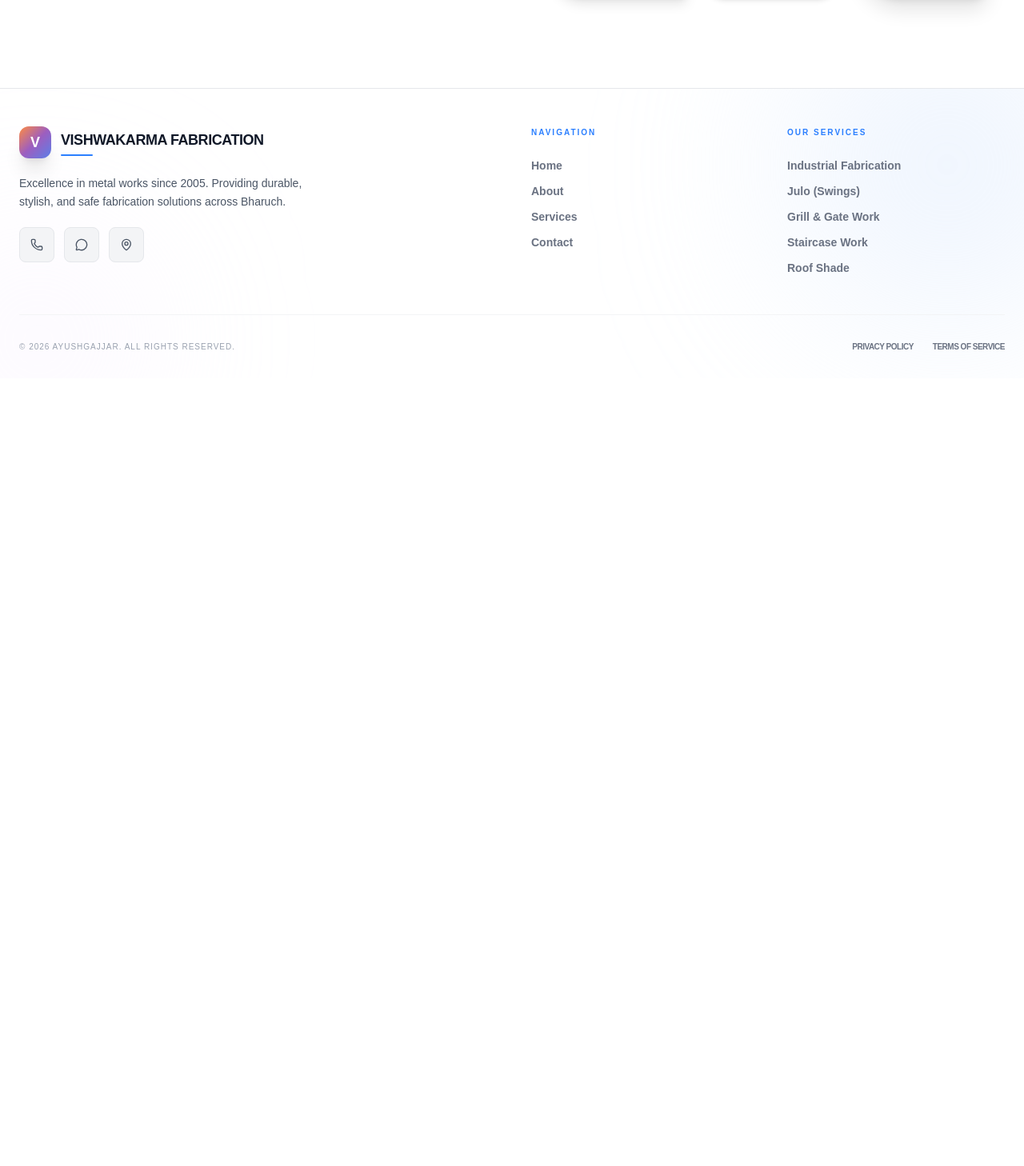
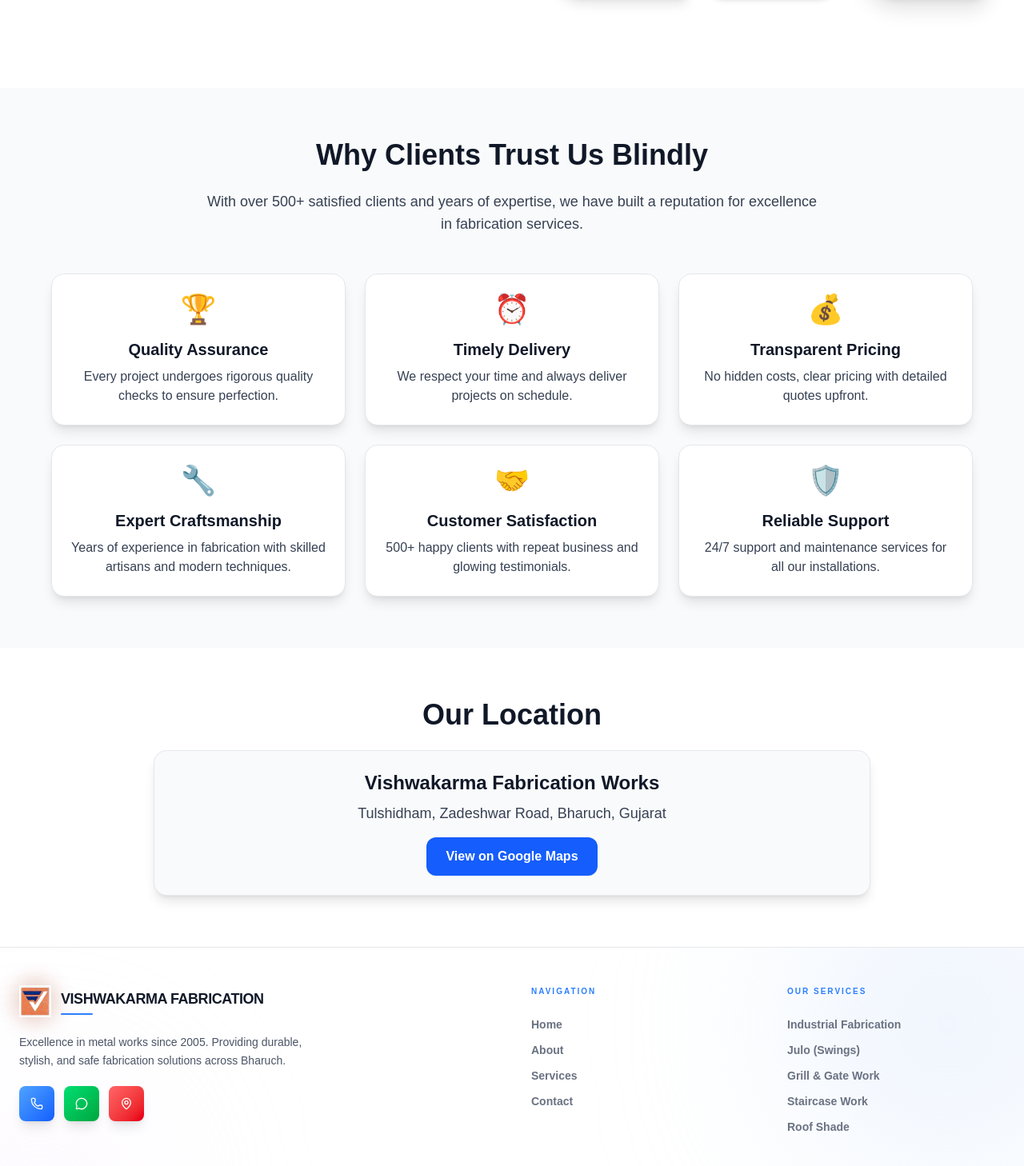
Before and after one commit to stockbuddy07/Vishwakarma_Fabrication_Works, a Next.js app: page /about in a window 1280 px wide. Shown: the part 852-2310 px from the top of the page at 80% size. Before the commit the page ends 1325 px from the top, so only its background shows below. Built offline with nearby package versions, Linux system fonts and the light colour scheme.

Commit message:
commit bug fix

```diff
--- a/app/about/page.tsx
+++ b/app/about/page.tsx
@@ -20,6 +20,63 @@ export default function AboutPage() {
 
       <main className="pt-8">
         <About />
+
+        {/* Trust Section */}
+        <section className={`py-16 px-6 ${darkMode ? 'bg-gray-900' : 'bg-gray-50'}`}>
+          <div className="max-w-6xl mx-auto text-center">
+            <h2 className={`text-3xl md:text-4xl font-black mb-6 ${darkMode ? 'text-gray-100' : 'text-gray-900'}`}>
+              Why Clients Trust Us Blindly
+            </h2>
+            <p className={`text-lg mb-12 max-w-3xl mx-auto ${darkMode ? 'text-gray-300' : 'text-gray-700'}`}>
+              With over 500+ satisfied clients and years of expertise, we have built a reputation for excellence in fabrication services.
+            </p>
+            <div className="grid grid-cols-1 md:grid-cols-3 gap-6">
+              {[
+                { icon: '🏆', title: 'Quality Assurance', description: 'Every project undergoes rigorous quality checks to ensure perfection.' },
+                { icon: '⏰', title: 'Timely Delivery', description: 'We respect your time and always deliver projects on schedule.' },
+                { icon: '💰', title: 'Transparent Pricing', description: 'No hidden costs, clear pricing with detailed quotes upfront.' },
+                { icon: '🔧', title: 'Expert Craftsmanship', description: 'Years of experience in fabrication with skilled artisans and modern techniques.' },
+                { icon: '🤝', title: 'Customer Satisfaction', description: '500+ happy clients with repeat business and glowing testimonials.' },
+                { icon: '🛡️', title: 'Reliable Support', description: '24/7 support and maintenance services for all our installations.' }
+              ].map((item, index) => (
+                <div key={index} className={`p-6 rounded-2xl shadow-lg ${darkMode ? 'bg-gray-800 border border-gray-700' : 'bg-white border border-gray-200'}`}>
+                  <div className="text-4xl mb-4">{item.icon}</div>
+                  <h3 className={`text-xl font-bold mb-2 ${darkMode ? 'text-gray-100' : 'text-gray-900'}`}>
+                    {item.title}
+                  </h3>
+                  <p className={`${darkMode ? 'text-gray-300' : 'text-gray-700'}`}>
+                    {item.description}
+                  </p>
+                </div>
+              ))}
+            </div>
+          </div>
+        </section>
+
+        {/* Location Section */}
+        <section className={`py-16 px-6 ${darkMode ? 'bg-gray-800' : 'bg-white'}`}>
+          <div className="max-w-4xl mx-auto text-center">
+            <h2 className={`text-3xl md:text-4xl font-black mb-6 ${darkMode ? 'text-gray-100' : 'text-gray-900'}`}>
+              Our Location
+            </h2>
+            <div className={`p-6 rounded-2xl shadow-lg ${darkMode ? 'bg-gray-700 border border-gray-600' : 'bg-gray-50 border border-gray-200'}`}>
+              <h3 className={`text-xl md:text-2xl font-bold mb-2 ${darkMode ? 'text-gray-100' : 'text-gray-900'}`}>
+                Vishwakarma Fabrication Works
+              </h3>
+              <p className={`text-lg mb-4 ${darkMode ? 'text-gray-300' : 'text-gray-700'}`}>
+                Tulshidham, Zadeshwar Road, Bharuch, Gujarat
+              </p>
+              <a
+                href="https://maps.app.goo.gl/rQmRBqaySfEfhzXk7"
+                target="_blank"
+                rel="noopener noreferrer"
+                className="inline-flex items-center gap-2 px-6 py-3 bg-blue-600 text-white rounded-xl font-bold hover:bg-blue-700 transition-colors"
+              >
+                View on Google Maps
+              </a>
+            </div>
+          </div>
+        </section>
       </main>
 
       <Footer />
--- a/app/components/Footer.tsx
+++ b/app/components/Footer.tsx
@@ -1,5 +1,6 @@
 'use client';
 
+import Image from 'next/image';
 import { Phone, MessageCircle, MapPin } from 'lucide-react';
 import { useTheme } from '../context/ThemeContext';
 
@@ -25,13 +26,21 @@ const Footer = ({}: FooterProps) => {
           {/* Company Info */}
           <div className="sm:col-span-2 lg:col-span-6 space-y-5">
             <div className="flex items-center gap-3">
-              <div
-                className="w-10 h-10 rounded-xl flex items-center justify-center shadow-xl shrink-0 scale-90 md:scale-100"
-                style={{
-                  background: 'linear-gradient(135deg, #FF8C42 0%, #9D5EBF 50%, #5B7FE8 100%)',
-                }}
-              >
-                <span className="text-white font-black text-lg">V</span>
+              <div className="relative group">
+                {/* Enhanced Glow Effect */}
+                <div className="absolute -inset-2 bg-orange-800 rounded-full blur-md opacity-20 group-hover:opacity-60 transition duration-1000 group-hover:duration-200 animate-pulse"></div>
+
+                {/* Logo Container */}
+                <div className="relative w-10 h-10 flex items-center justify-center">
+                  <Image
+                    src="/images/Vishwakarma_Fabrication_card_logo.jpg"
+                    alt="Vishwakarma Fabrication Logo"
+                    className="w-full h-full object-contain"
+                    width={40}
+                    height={40}
+                    priority
+                  />
+                </div>
               </div>
               <div>
                 <h2 className="font-black text-lg tracking-tight uppercase">
@@ -46,32 +55,35 @@ const Footer = ({}: FooterProps) => {
               stylish, and safe fabrication solutions across Bharuch.
             </p>
 
-            {/* Social Icons with "Glass" effect */}
+            {/* Social Icons - Modern Square Buttons with Cool Effects */}
             <div className="flex gap-3">
               <a
                 href="tel:+919898740255"
                 aria-label="Call us"
-                className="w-11 h-11 rounded-lg flex items-center justify-center transition-all hover:-translate-y-1 bg-gray-100 border border-gray-200 hover:bg-blue-600 text-gray-600 hover:text-white"
+                className="group relative w-11 h-11 flex items-center justify-center transition-all duration-300 hover:scale-110 bg-gradient-to-br from-blue-400 to-blue-600 hover:from-blue-500 hover:to-blue-700 text-white shadow-lg hover:shadow-blue-500/50 rounded-lg overflow-hidden"
               >
-                <Phone size={16} aria-hidden="true" />
+                <div className="absolute inset-0 bg-gradient-to-br from-blue-300 to-blue-500 opacity-0 group-hover:opacity-100 transition-opacity duration-300"></div>
+                <Phone size={16} className="relative z-10 transition-transform group-hover:scale-110" aria-hidden="true" />
               </a>
               <a
                 href="https://wa.me/919898740255"
                 target="_blank"
                 rel="noopener noreferrer"
                 aria-label="Contact us on WhatsApp"
-                className="w-11 h-11 rounded-lg flex items-center justify-center transition-all hover:-translate-y-1 bg-gray-100 border border-gray-200 hover:bg-blue-600 text-gray-600 hover:text-white"
+                className="group relative w-11 h-11 flex items-center justify-center transition-all duration-300 hover:scale-110 bg-gradient-to-br from-green-400 to-green-600 hover:from-green-500 hover:to-green-700 text-white shadow-lg hover:shadow-green-500/50 rounded-lg overflow-hidden"
               >
-                <MessageCircle size={16} aria-hidden="true" />
+                <div className="absolute inset-0 bg-gradient-to-br from-green-300 to-green-500 opacity-0 group-hover:opacity-100 transition-opacity duration-300"></div>
+                <MessageCircle size={16} className="relative z-10 transition-transform group-hover:scale-110" aria-hidden="true" />
               </a>
               <a
                 href="https://www.google.com/maps/search/?api=1&query=Vishwakarma+Fabrication+Works+Bharuch"
                 target="_blank"
                 rel="noopener noreferrer"
                 aria-label="View location on Google Maps"
-                className="w-11 h-11 rounded-lg flex items-center justify-center transition-all hover:-translate-y-1 bg-gray-100 border border-gray-200 hover:bg-blue-600 text-gray-600 hover:text-white"
+                className="group relative w-11 h-11 flex items-center justify-center transition-all duration-300 hover:scale-110 bg-gradient-to-br from-red-400 to-red-600 hover:from-red-500 hover:to-red-700 text-white shadow-lg hover:shadow-red-500/50 rounded-lg overflow-hidden"
               >
-                <MapPin size={16} aria-hidden="true" />
+                <div className="absolute inset-0 bg-gradient-to-br from-red-300 to-red-500 opacity-0 group-hover:opacity-100 transition-opacity duration-300"></div>
+                <MapPin size={16} className="relative z-10 transition-transform group-hover:scale-110" aria-hidden="true" />
               </a>
             </div>
           </div>
--- a/app/components/Hero.tsx
+++ b/app/components/Hero.tsx
@@ -27,17 +27,17 @@ const Hero = ({}: HeroProps) => {
             <Image
               src="/images/Vishwakarma_Fabrication_card.jpg"
               alt="Vishwakarma Fabrication Works"
-              width={600}
-              height={300}
+              width={650}
+              height={350}
               priority
               quality={85}
-              className="max-w-full max-h-[40vh] md:max-h-[45vh] w-auto h-auto block object-contain"
-              sizes="(max-width: 768px) 100vw, (max-width: 1200px) 90vw, 600px"
+              className="max-w-full max-h-[45vh] md:max-h-[40vh] lg:max-h-[35vh] w-auto h-auto block object-contain"
+              sizes="(max-width: 768px) 100vw, (max-width: 1200px) 90vw, 700px"
             />
             <a
               href="/images/Vishwakarma_Fabrication_card.jpg"
               download
-              className={`absolute top-13 right-2 rounded-full p-2 transition-opacity hover:bg-opacity-100 ${darkMode ? 'bg-gray-600 bg-opacity-80 text-gray-100' : 'bg-white bg-opacity-20 text-gray-800'}`}
+              className={`absolute top-11 right-2 rounded-full p-2 transition-opacity hover:bg-opacity-100 ${darkMode ? 'bg-gray-600 bg-opacity-80 text-gray-100' : 'bg-white bg-opacity-20 text-gray-800'}`}
               aria-label="Download card image"
             >
               <Download size={25} />
--- a/app/components/InfoCards.tsx
+++ b/app/components/InfoCards.tsx
@@ -8,7 +8,7 @@ const InfoCards = () => {
   const { darkMode } = useTheme();
 
   return (
-    <section className={`relative z-10 pt-2 pb-12 px-4 md:px-6 ${darkMode ? 'bg-gray-900' : 'bg-white'}`}>
+    <section className={`relative z-10 pt-12 pb-12 px-4 md:px-6 ${darkMode ? 'bg-gray-900' : 'bg-white'}`}>
       <div className="max-w-7xl mx-auto grid grid-cols-2 lg:grid-cols-4 gap-3 md:gap-6">
         {[
           { icon: <MapPin size={18} />, color: 'text-blue-500', bg: 'bg-blue-500/10', title: 'Bharuch', label: 'Location' },
--- a/app/services/page.tsx
+++ b/app/services/page.tsx
@@ -1,4 +1,4 @@
-'use client';
+  'use client';
 
 import { useState } from "react";
 import { useTheme } from "../context/ThemeContext";
@@ -20,6 +20,8 @@ export default function ServicesPage() {
 
       <main className="pt-24">
         <Services />
+
+
       </main>
 
       <Footer />
```
